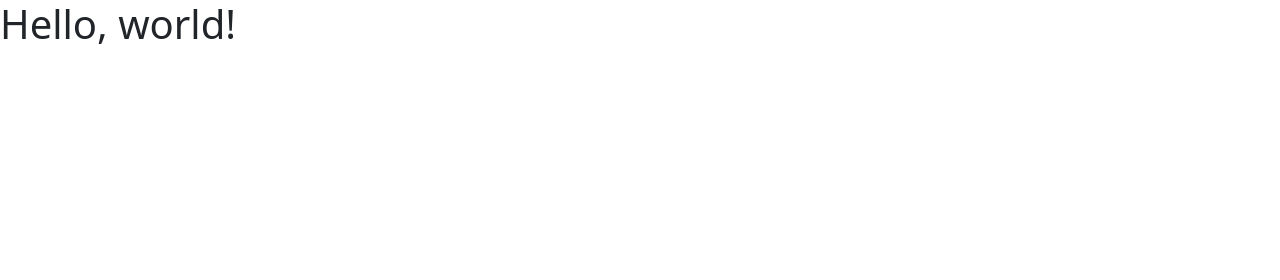
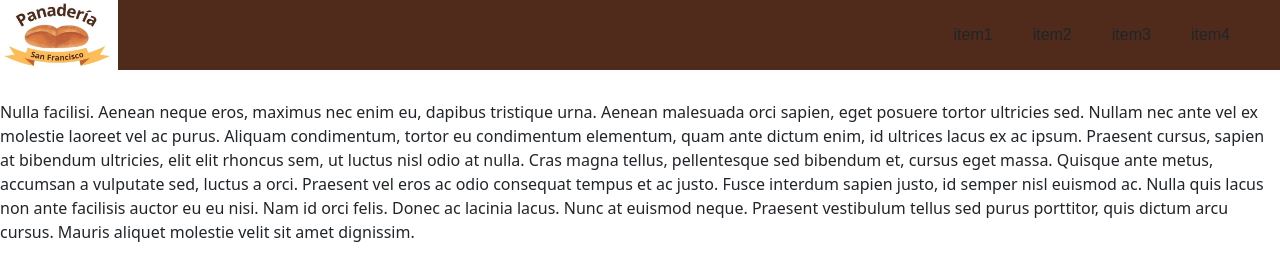
Before and after one commit to RgokuD7/Panaderia-SanFrancisco, a plain HTML site: page index.html in a window 1280 px wide. Drawn offline with nearby package versions, Linux system fonts and the light colour scheme.

Commit message:
Rama Goku

```diff
--- a/index.html
+++ b/index.html
@@ -4,10 +4,23 @@
     <meta charset="utf-8">
     <meta name="viewport" content="width=device-width, initial-scale=1">
     <title>Panderia San Francisco</title>
+    <link rel="stylesheet" href="style.css">
     <link href="https://cdn.jsdelivr.net/npm/bootstrap@5.3.0-alpha1/dist/css/bootstrap.min.css" rel="stylesheet" integrity="sha384-GLhlTQ8iRABdZLl6O3oVMWSktQOp6b7In1Zl3/Jr59b6EGGoI1aFkw7cmDA6j6gD" crossorigin="anonymous">
   </head>
   <body>
-    <h1>Hello, world!</h1>
+    <nav>
+        <div class="logo"><img src="img/logo.jpg" alt="" height="70px"></div>
+        <div class="barnav">
+        <div>item1</div>
+        <div>item2</div>
+        <div>item3</div>
+        <div>item4</div>
+        </div>
+        </nav>
+        <div class="contenido">
+        <p>Nulla facilisi. Aenean neque eros, maximus nec enim eu, dapibus tristique urna. Aenean malesuada orci sapien, eget posuere tortor ultricies sed. Nullam nec ante vel ex molestie laoreet vel ac purus. Aliquam condimentum, tortor eu condimentum elementum, quam ante dictum enim, id ultrices lacus ex ac ipsum. Praesent cursus, sapien at bibendum ultricies, elit elit rhoncus sem, ut luctus nisl odio at nulla. Cras magna tellus, pellentesque sed bibendum et, cursus eget massa. Quisque ante metus, accumsan a vulputate sed, luctus a orci. Praesent vel eros ac odio consequat tempus et ac justo. Fusce interdum sapien justo, id semper nisl euismod ac. Nulla quis lacus non ante facilisis auctor eu eu nisi. Nam id orci felis. Donec ac lacinia lacus. Nunc at euismod neque. Praesent vestibulum tellus sed purus porttitor, quis dictum arcu cursus. Mauris aliquet molestie velit sit amet dignissim.</p>
+        </div>
+
     <script src="https://cdn.jsdelivr.net/npm/bootstrap@5.3.0-alpha1/dist/js/bootstrap.bundle.min.js" integrity="sha384-w76AqPfDkMBDXo30jS1Sgez6pr3x5MlQ1ZAGC+nuZB+EYdgRZgiwxhTBTkF7CXvN" crossorigin="anonymous"></script>
   </body>
 </html>
--- /dev/null
+++ b/style.css
@@ -0,0 +1,34 @@
+@charset "utf-8";
+nav{
+display:grid;
+grid-template-columns: 1fr auto;
+align-items: center;
+background: #502b1b;
+font-family: sans-serif;
+position:fixed;
+top:0;
+width:100%;
+}
+nav .logo{
+font-size: 24px;
+font-weight:black;
+}
+nav .barnav{
+display:grid;
+grid-template-columns: repeat(4,auto);
+margin-right: 30px;
+}
+nav .barnav div{
+padding: 10px 20px;
+}
+nav .barnav div:hover{
+cursor: pointer;
+background-color: #ffbd59;
+}
+.contenido{
+height: 1100px;
+margin-top: 100px;
+}
+
+#ffpd59
+#c06138
```
Also changed, not shown: img/logo.jpg (added), img/panes.jpg (added).
